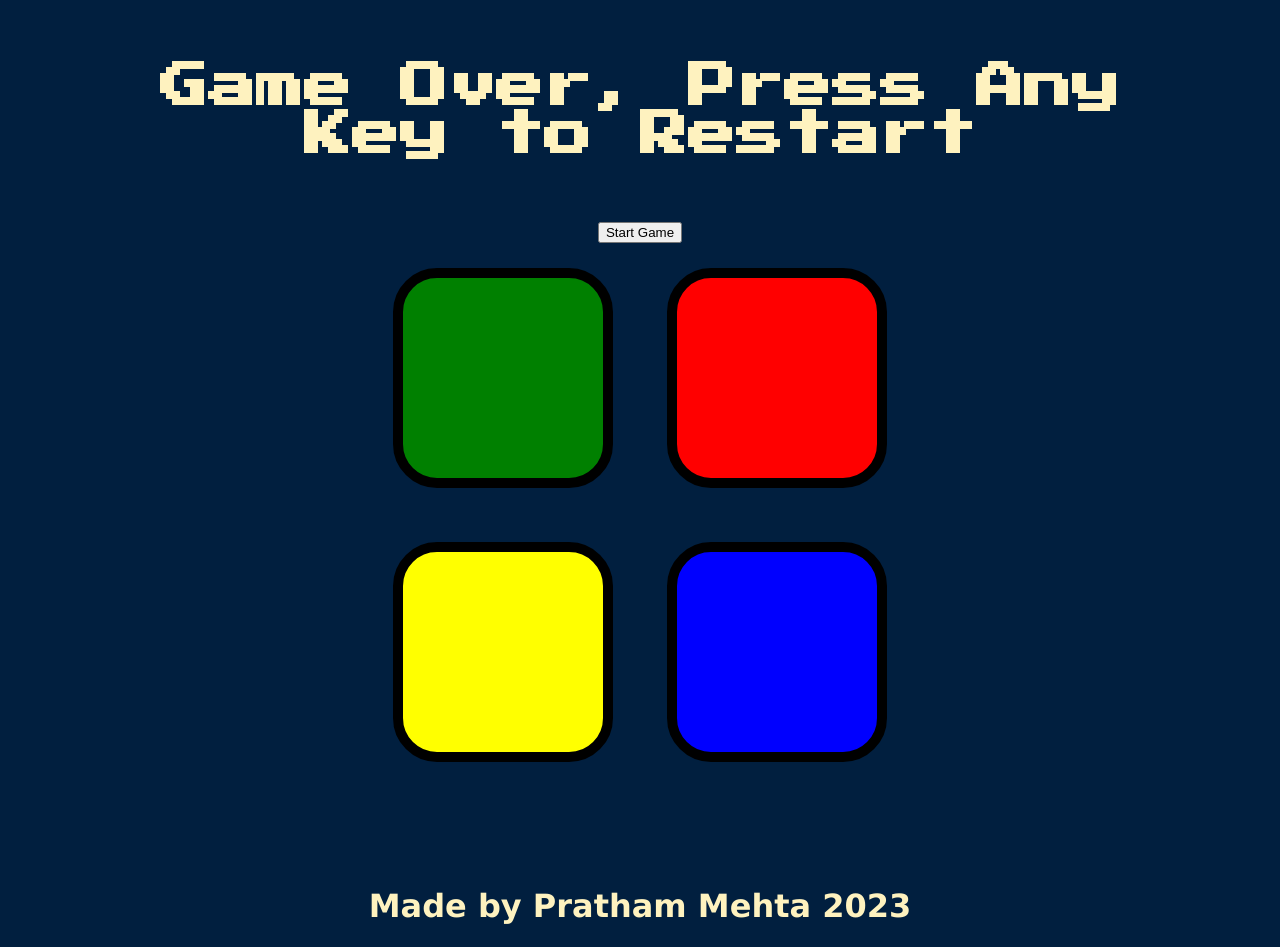
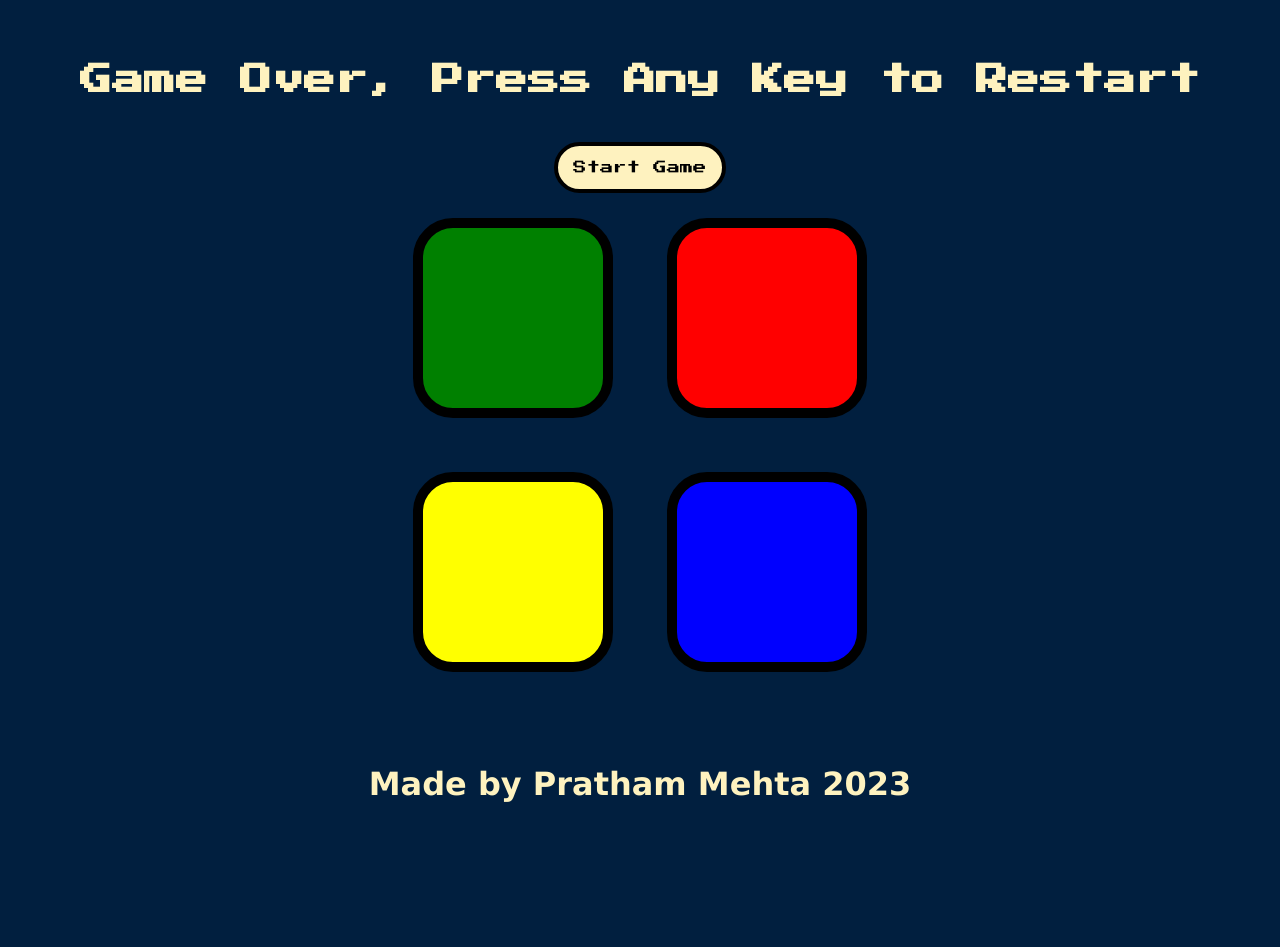
Before and after one commit to prathamdmehta/simongame, a plain HTML site: page index.html in a window 1280 px wide. Both pictures are taken after a click on the element 503 px from the left and 309 px from the top of the page. After the commit the page ends 867 px from the top, so only its background shows below. Drawn offline with nearby package versions, Linux system fonts and the light colour scheme.

Commit message:
Update styles.css

```diff
--- a/styles.css
+++ b/styles.css
@@ -1,3 +1,9 @@
+*{
+  padding: 0;
+  margin: 0;
+  box-sizing: border-box;
+}
+
 body {
   text-align: center;
   background-color: #011F3F;
@@ -5,7 +11,7 @@ body {
 
 #level-title {
   font-family: 'Press Start 2P', cursive;
-  font-size: 3rem;
+  font-size: 2rem;
   margin:  5%;
   color: #FEF2BF;
 }
@@ -54,10 +60,23 @@ body {
 
 h1{
   text-align: center;
-  margin-top: 6rem;
+  margin: 4rem 0 4rem 0;
+
   color: #FEF2BF;
   font-family: Verdana, Geneva, Tahoma, sans-serif;
 }
+
+#start-btn{
+  margin-top: -10rem;
+  padding: 15px;
+  border-radius: 4rem;
+  cursor: pointer;
+  background-color: #FEF2BF;
+  border: 4px solid black;
+  font-family: 'Press Start 2P', cursive;
+}
+
+
 
 @media only screen and (max-width: 600px) {
   body {
```
